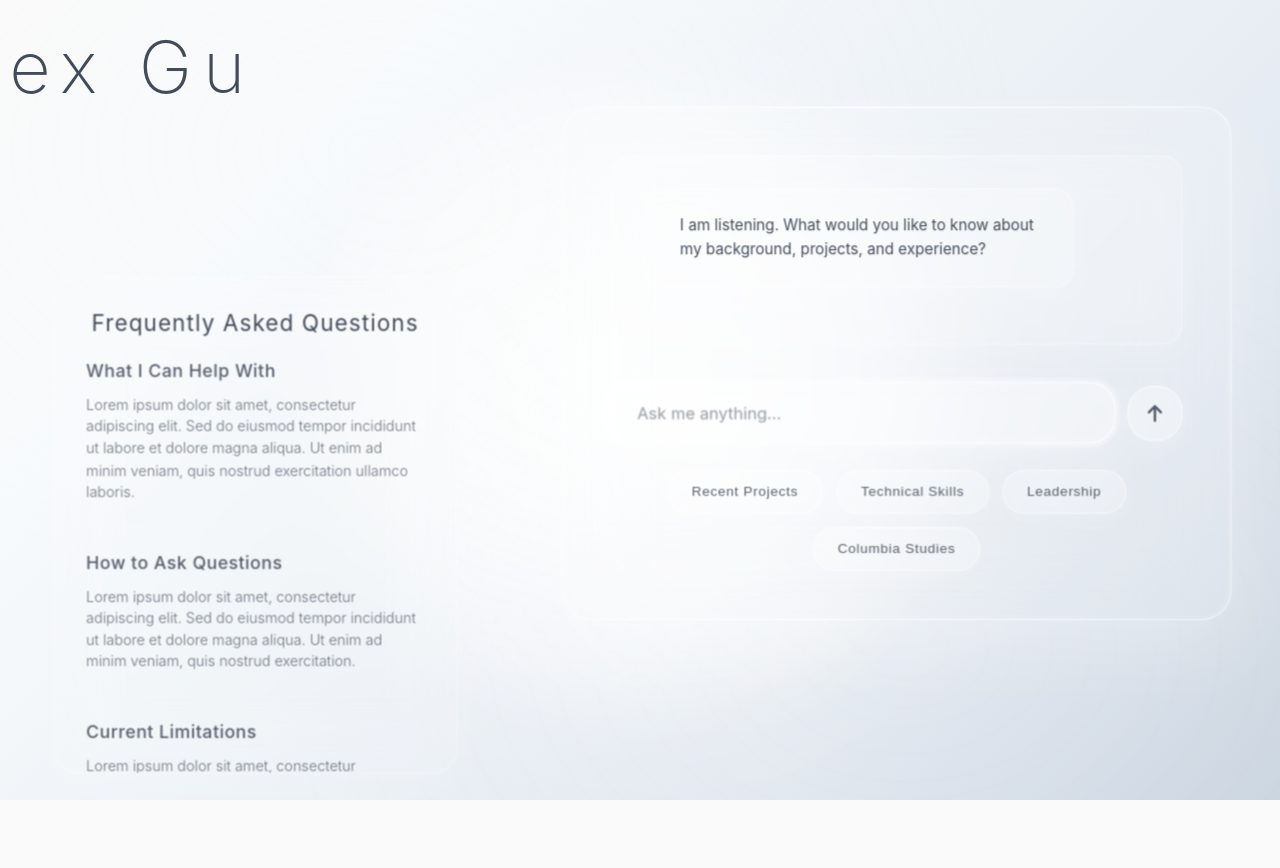
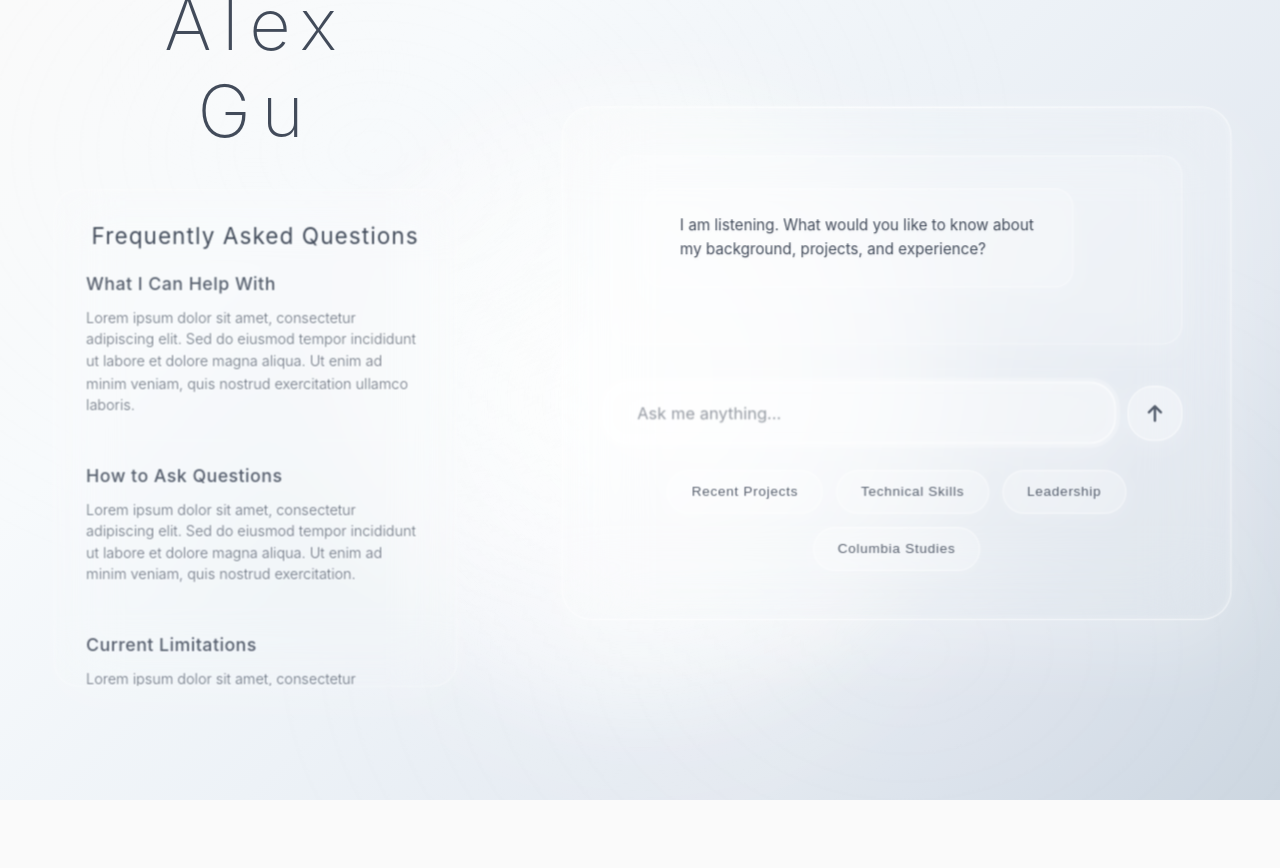
Before and after one commit to Alex419/AIPersonalPortfolio, a Flask app: page / in a window 1280 px wide. After the commit the page ends 800 px from the top, so only its background shows below. Run offline with Flask 3, Linux system fonts and the light colour scheme; some web fonts are replaced.

Commit message:
Set up the quarters correctly

```diff
--- a/static/css/style.css
+++ b/static/css/style.css
@@ -64,6 +64,7 @@ body {
     width: 100%;
     padding: 2rem 0;
     position: relative;
+    text-align: center;
 }
 
 .bottom-half {
@@ -269,7 +270,10 @@ body {
 
 /* Divine Name - Pure Light */
 .divine-name {
-    position: relative;
+    position: absolute;
+    top: 50%;
+    left: 50%;
+    transform: translate(-50%, -50%);
     text-align: center;
     z-index: 20;
     /* Prevent any movement when content loads */
```
Also changed, not shown: chroma_db/chroma.sqlite3.
